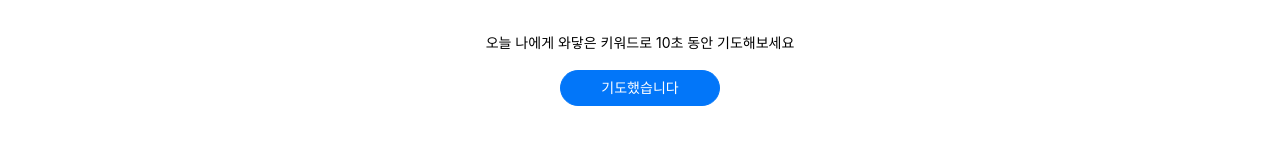
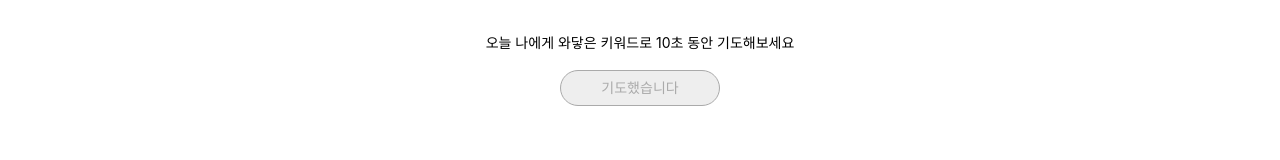
Before and after one commit to AMeaningfulStar/dongan-bibile, a Next.js app: page /meditation in a window 1280 px wide. Shown: the part 398-558 px from the top of the page. Built offline with nearby package versions, Linux system fonts and the light colour scheme; no server answers; the database is empty.

Commit message:
refactor: 로그인 여부에 따른 '기도했습니다' 버튼 활성화

```diff
--- a/src/components/Button/PrayerConfirmationButton/index.tsx
+++ b/src/components/Button/PrayerConfirmationButton/index.tsx
@@ -12,11 +12,13 @@ export function PrayerConfirmationButton() {
   const { firebaseInfo } = useFirebaseStore()
   const { datePick } = useBibleInfo()
 
-  const [isPrayerBtnDisabled, setIsPrayerBtnDisabled] = useState(false)
+  const [isPrayerBtnDisabled, setIsPrayerBtnDisabled] = useState(true)
 
   // 비동기 함수 내부에서 호출
   const checkDisabledState = async () => {
     try {
+      if (!firebaseInfo.uid) return
+
       const bibleReadRef = doc(firestore, 'users', firebaseInfo.uid as string)
       const bibleReadSnap = await getDoc(bibleReadRef)
 
```
